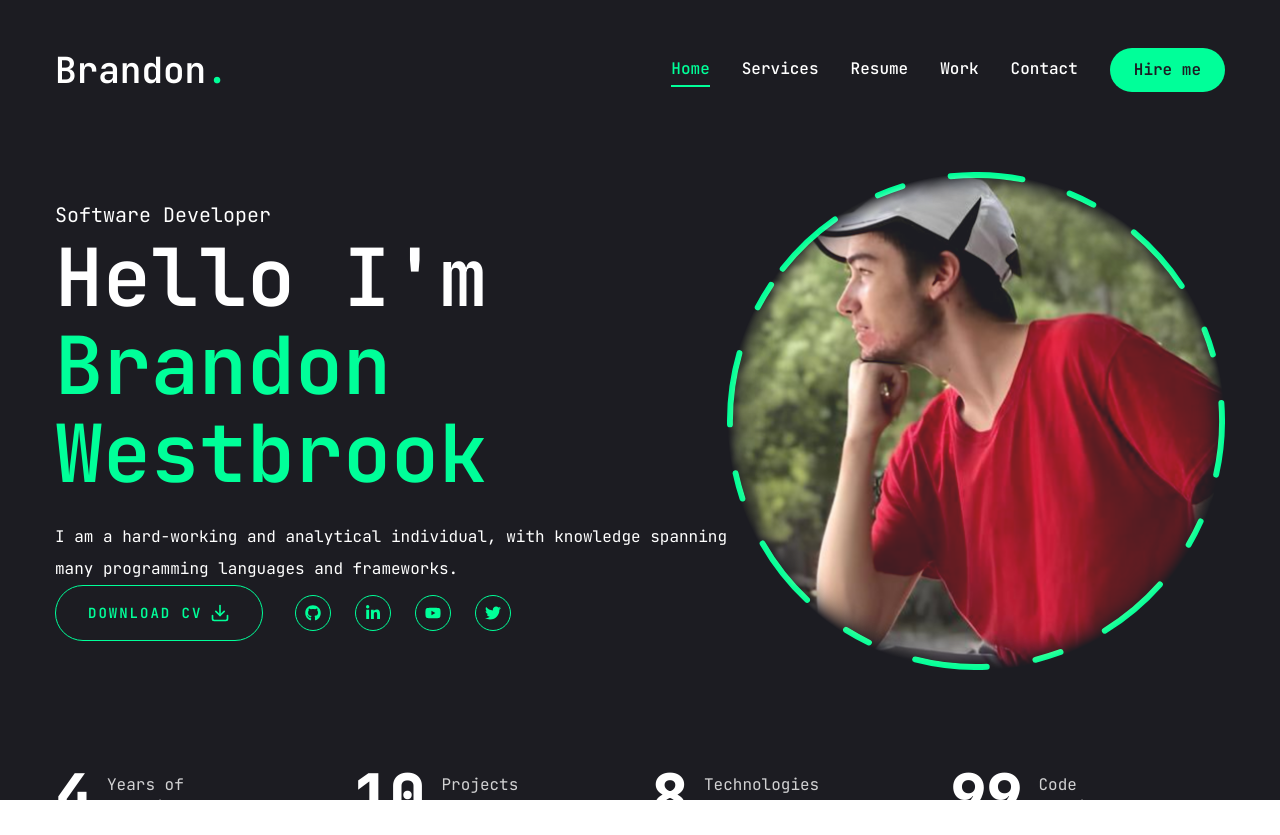
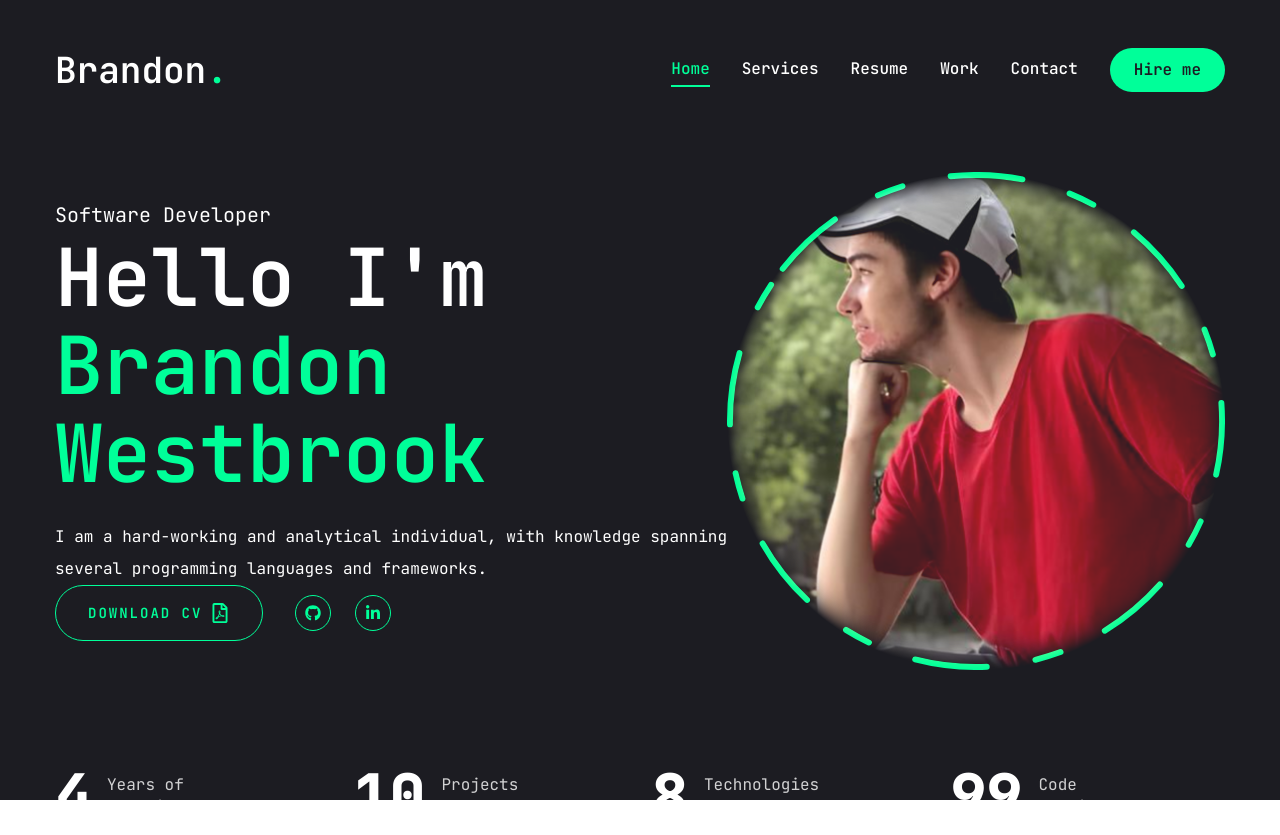
Before and after one commit to BrandonW1998/portfolio-react, a Next.js app: page / in a window 1280 px wide. Built offline with nearby package versions, Linux system fonts and the light colour scheme.

Commit message:
updated homepage links

```diff
--- a/app/page.jsx
+++ b/app/page.jsx
@@ -1,5 +1,5 @@
 import { Button } from "@/components/ui/button";
-import { FiDownload } from "react-icons/fi";
+import { FaRegFilePdf } from "react-icons/fa";
 
 // Components
 import Social from "@/components/Social";
@@ -20,7 +20,7 @@ const Home = () => {
             </h1>
             <p>
               I am a hard-working and analytical individual, with knowledge
-              spanning many programming languages and frameworks.
+              spanning several programming languages and frameworks.
             </p>
             {/* Button and Social */}
             <div className="flex flex-col xl:flex-row items-center gap-8">
@@ -29,8 +29,10 @@ const Home = () => {
                 size="lg"
                 className="uppercase flex items-center gap-2"
               >
-                <span>Download CV</span>
-                <FiDownload className="text-xl"></FiDownload>
+                <a href="/bw_resume_sdev.pdf" target="_blank">
+                  Download CV
+                </a>
+                <FaRegFilePdf className="text-xl"></FaRegFilePdf>
               </Button>
               <div className="mb-8 xl:mb-0">
                 <Social
--- a/components/Social.jsx
+++ b/components/Social.jsx
@@ -2,10 +2,11 @@ import Link from "next/link";
 import { FaGithub, FaLinkedinIn, FaYoutube, FaTwitter } from "react-icons/fa";
 
 const socials = [
-  { icon: <FaGithub></FaGithub>, path: "" },
-  { icon: <FaLinkedinIn></FaLinkedinIn>, path: "" },
-  { icon: <FaYoutube></FaYoutube>, path: "" },
-  { icon: <FaTwitter></FaTwitter>, path: "" },
+  { icon: <FaGithub></FaGithub>, path: "https://github.com/BrandonW1998" },
+  {
+    icon: <FaLinkedinIn></FaLinkedinIn>,
+    path: "https://www.linkedin.com/in/brandon-westbrook-212137278/",
+  },
 ];
 
 const Social = ({ containerStyles, iconStyles }) => {
```
Also changed, not shown: 1 other file (tests, documents, lock files or other folders).
